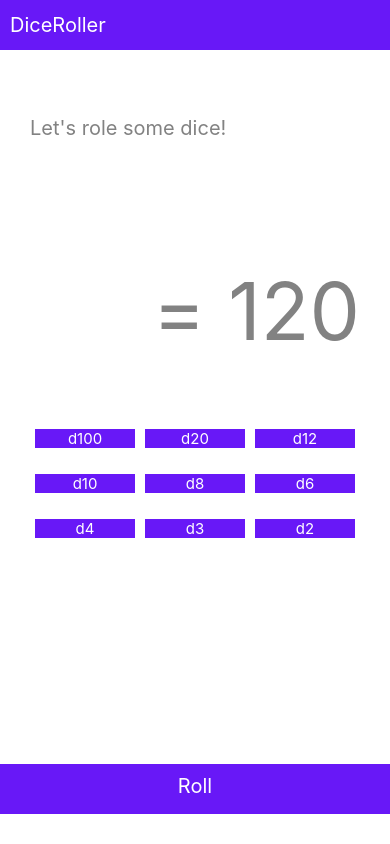
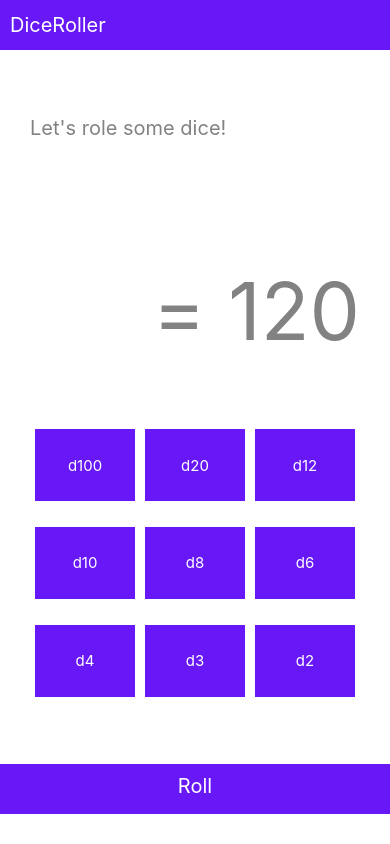
Before and after one commit to wkud/dice-roller-react-native, a React Native app: screen / in a window 390 px wide. Built offline with nearby package versions, Linux system fonts and the light colour scheme.

Commit message:
Fix minor button grid bug

```diff
--- a/components/ButtonGrid.js
+++ b/components/ButtonGrid.js
@@ -22,6 +22,7 @@ const ButtonGrid = () => {
       data={buttonNames}
       renderItem={({item}) => <DiceButton item={item} />}
       numColumns={3}
+      scrollEnabled={false}
     />
   );
 };
--- a/components/DiceButton.js
+++ b/components/DiceButton.js
@@ -11,10 +11,8 @@ import {marginHorizontal, backgroundPrimary} from '../styles/commonStyles';
 
 const DiceButton = ({item}) => {
   return (
-    <TouchableHighlight activeOpacity={0.6} onPress={() => alert('lol')}>
-      <View style={styles.item}>
+    <TouchableHighlight underlayColor='#9553f4' style={styles.item} activeOpacity={0.6} onPress={() => alert('lol')}>
         <Text style={fonts.whiteSmallFont}>{item.name}</Text>
-      </View>
     </TouchableHighlight>
   );
 };
```
